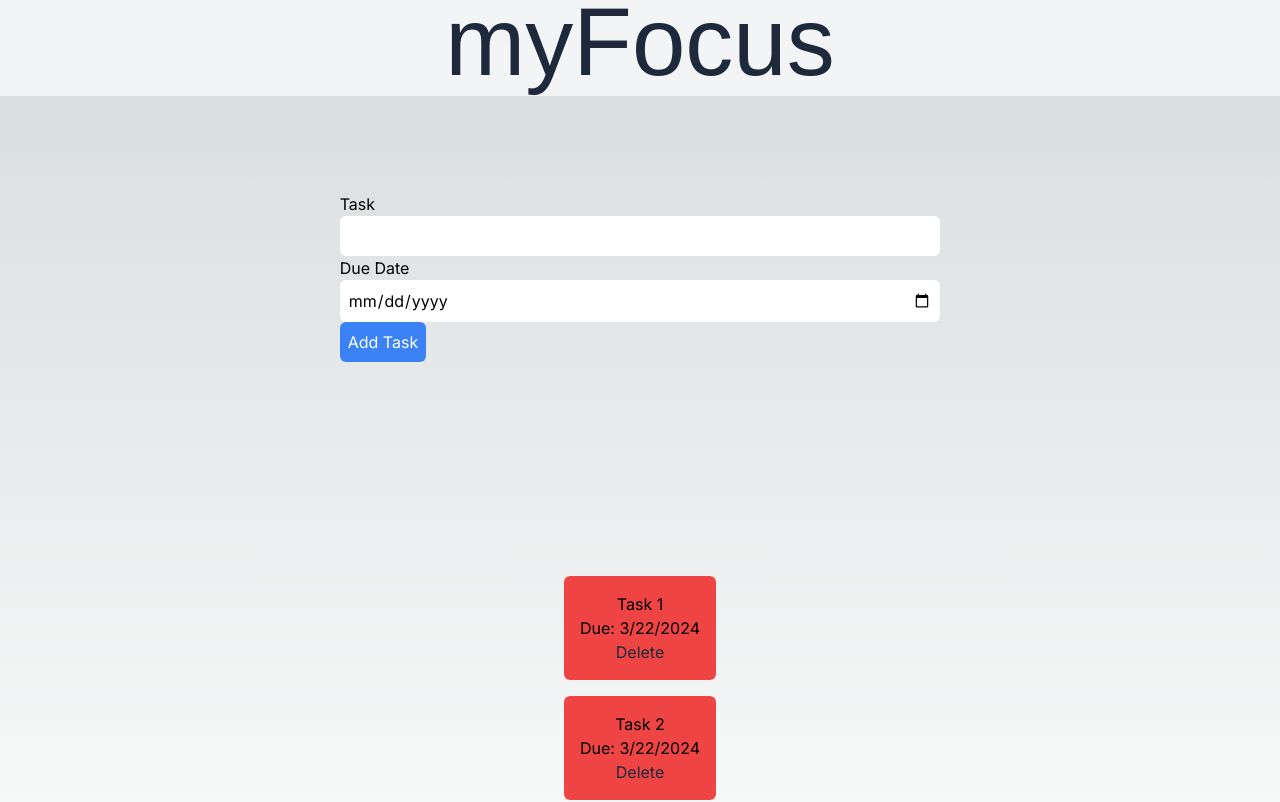
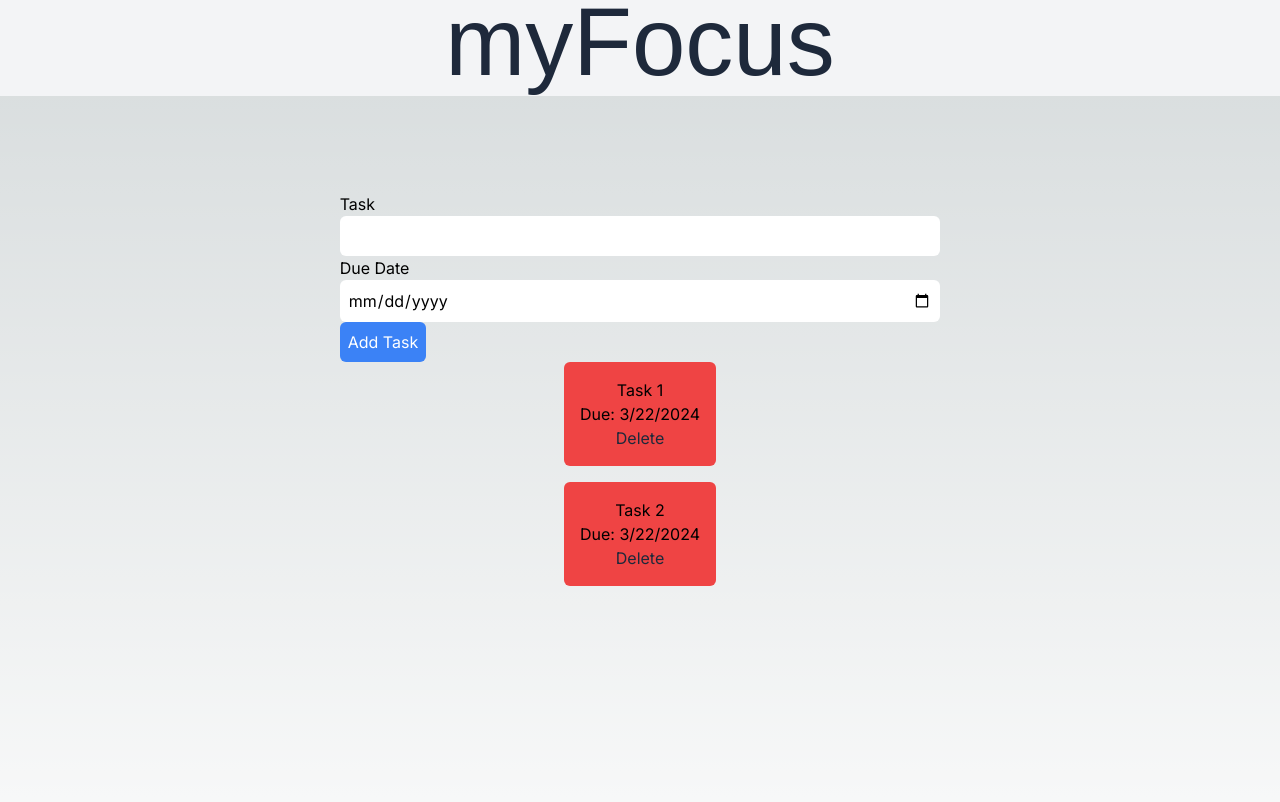
Before and after one commit to ryanjames1729/student-productivity, a Next.js app: page /sample-task in a window 1280 px wide. Shown: the top 802 px of the page. Built offline with nearby package versions, Linux system fonts and the light colour scheme; a web font is replaced by a local one.

Commit message:
playing with css

```diff
--- a/app/components/tasks.tsx
+++ b/app/components/tasks.tsx
@@ -22,7 +22,7 @@ export default function Tasks() {
 
   return (
     <>
-      <form onSubmit={(event)=>{
+      <form className="m-0" onSubmit={(event)=>{
         event.preventDefault();
         const task = document.getElementById("task") as HTMLInputElement;
         const date = document.getElementById("date") as HTMLInputElement;
@@ -45,6 +45,7 @@ export default function Tasks() {
         <button type="submit" className="bg-blue-500 text-white p-2 rounded-md">Add Task</button>
       </form>
 
+      <div className="m-0">
       <ul className="flex flex-col gap-4">
         {myTasks.map((task, index) => (
           <li key={index} className={`flex flex-col justify-between items-center bg-gray-100 p-4 rounded-md
@@ -59,6 +60,7 @@ export default function Tasks() {
           </li>
         ))}
         </ul>
+        </div>
     </>
   );
 }
--- a/app/sample-task/page.tsx
+++ b/app/sample-task/page.tsx
@@ -9,7 +9,7 @@ export default function sampleTask() {
   return (
     <>
     <Header />
-    <main className="flex min-h-screen flex-col items-center justify-between p-24">
+    <main className="flex min-h-screen flex-col items-center justify-start p-24">
       <Tasks />
     </main>
     <Footer />
```
